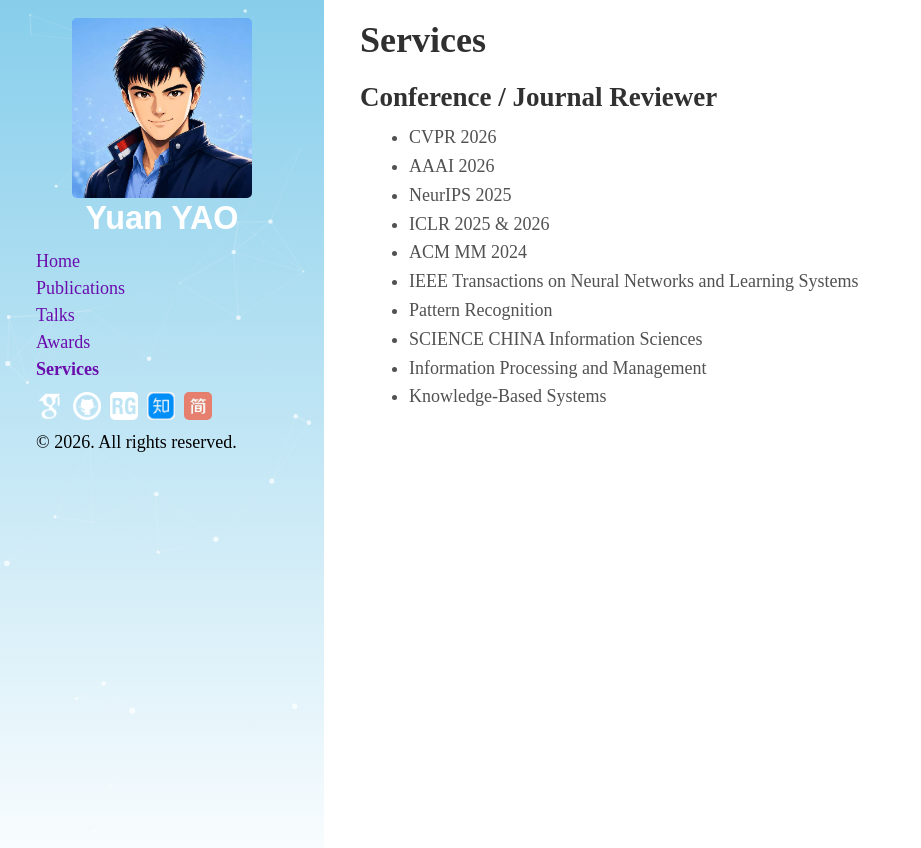
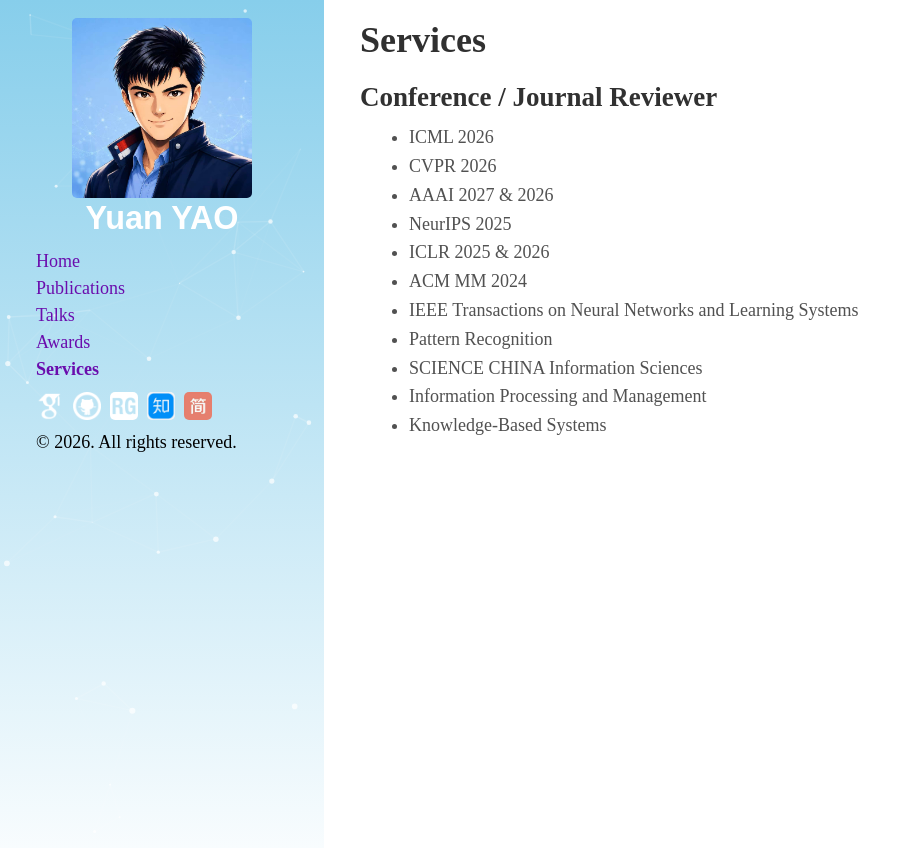
Before and after one commit to yyyaoyuan/yyyaoyuan.github.io, a Jekyll site: the page built from servers.html, in a window 1280 px wide. Shown: the top 848 px of the page, without its empty margins (0-921 px from the left). Built offline with Jekyll 4.4.1, drawn with Linux system fonts in a browser that asks for light colours.

Commit message:
Update servers.html

```diff
--- a/servers.html
+++ b/servers.html
@@ -28,9 +28,11 @@ pgorder: 2
   <tr valign="top">
   <td id="layout-content">
   <ul>
+  <li><p>ICML 2026</p>
+  </li>
   <li><p>CVPR 2026</p>
   </li>
-  <li><p>AAAI 2026</p>
+  <li><p>AAAI 2027 & 2026</p>
   </li>
   <li><p>NeurIPS 2025</p>
   </li>
```
